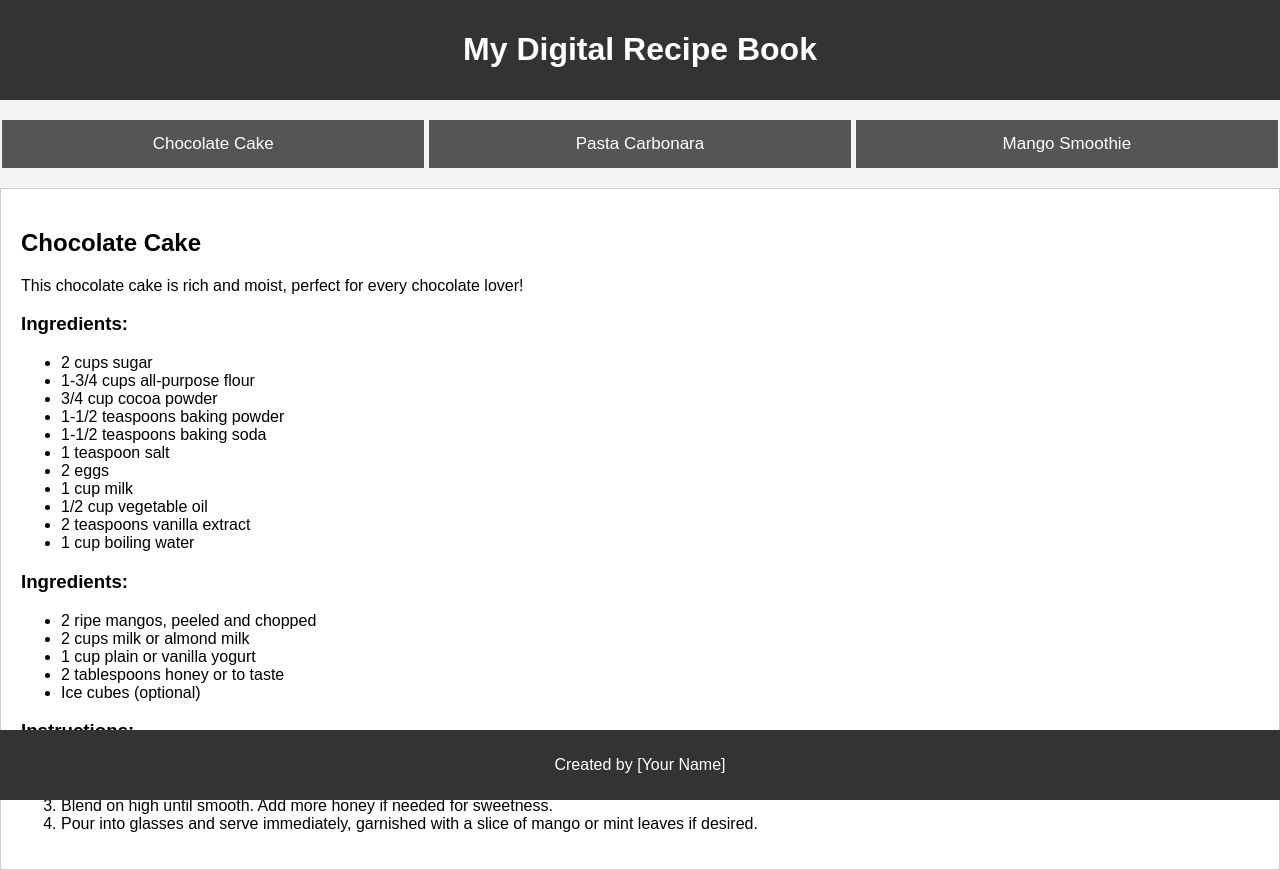
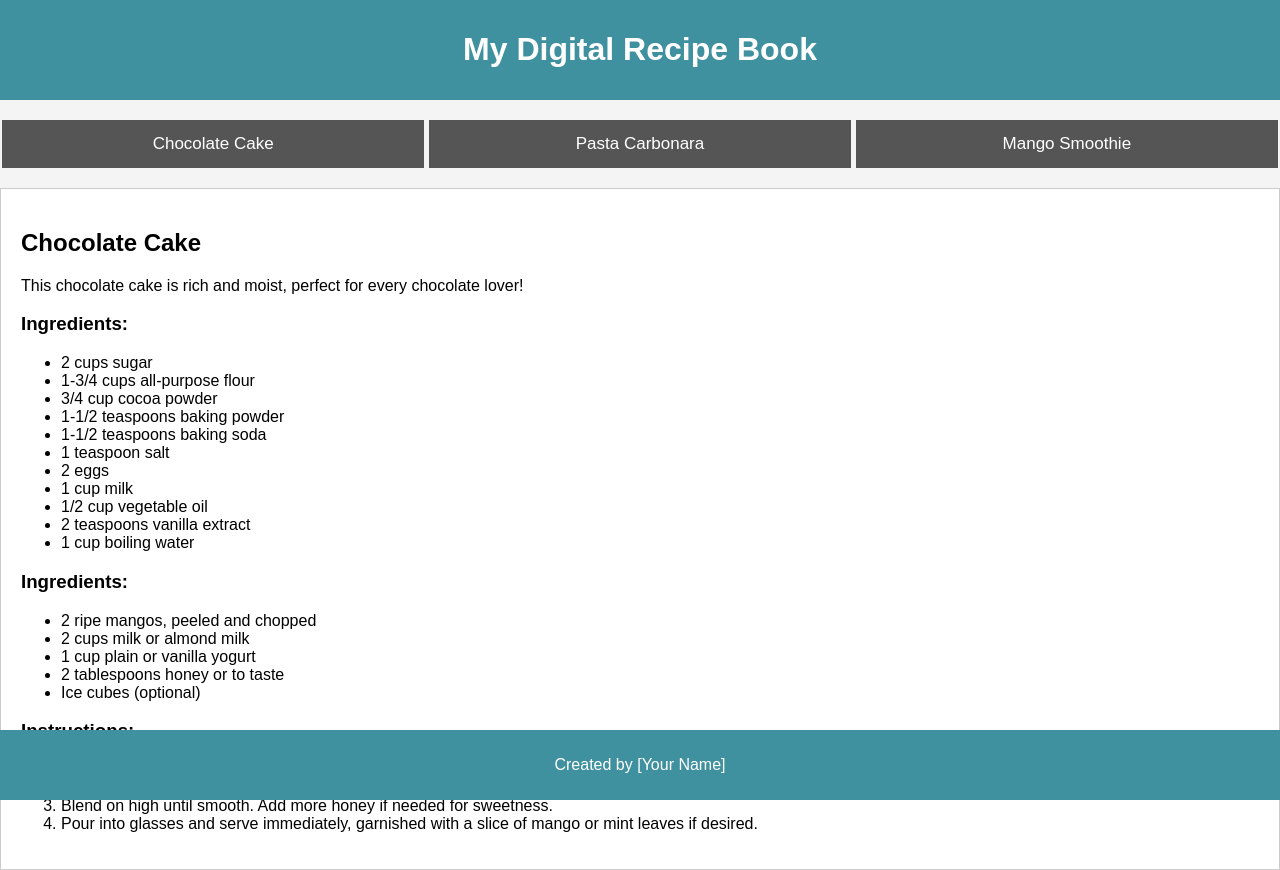
Before and after one commit to Beefynachos152/sa15, a plain HTML site: page index.html in a window 1280 px wide. Drawn offline with Linux system fonts and the light colour scheme.

Commit message:
Look pretty

```diff
--- a/recipe.css
+++ b/recipe.css
@@ -6,7 +6,7 @@ body, html {
 }
 
 header {
-    background: #333;
+    background: #40919f;
     color: #fff;
     padding: 10px 20px;
     text-align: center;
@@ -43,7 +43,7 @@ nav {
 footer {
     text-align: center;
     padding: 10px 0;
-    background-color: #333;
+    background-color: #40919f;
     color: white;
     position: fixed;
     width: 100%;
--- a/recipe.js
+++ b/recipe.js
@@ -11,5 +11,4 @@ function openRecipe(recipeName) {
     document.getElementById(recipeName).style.display = "block";
 }
 
-// Default open first tab
 document.getElementById("Recipe1").style.display = "block";
```
